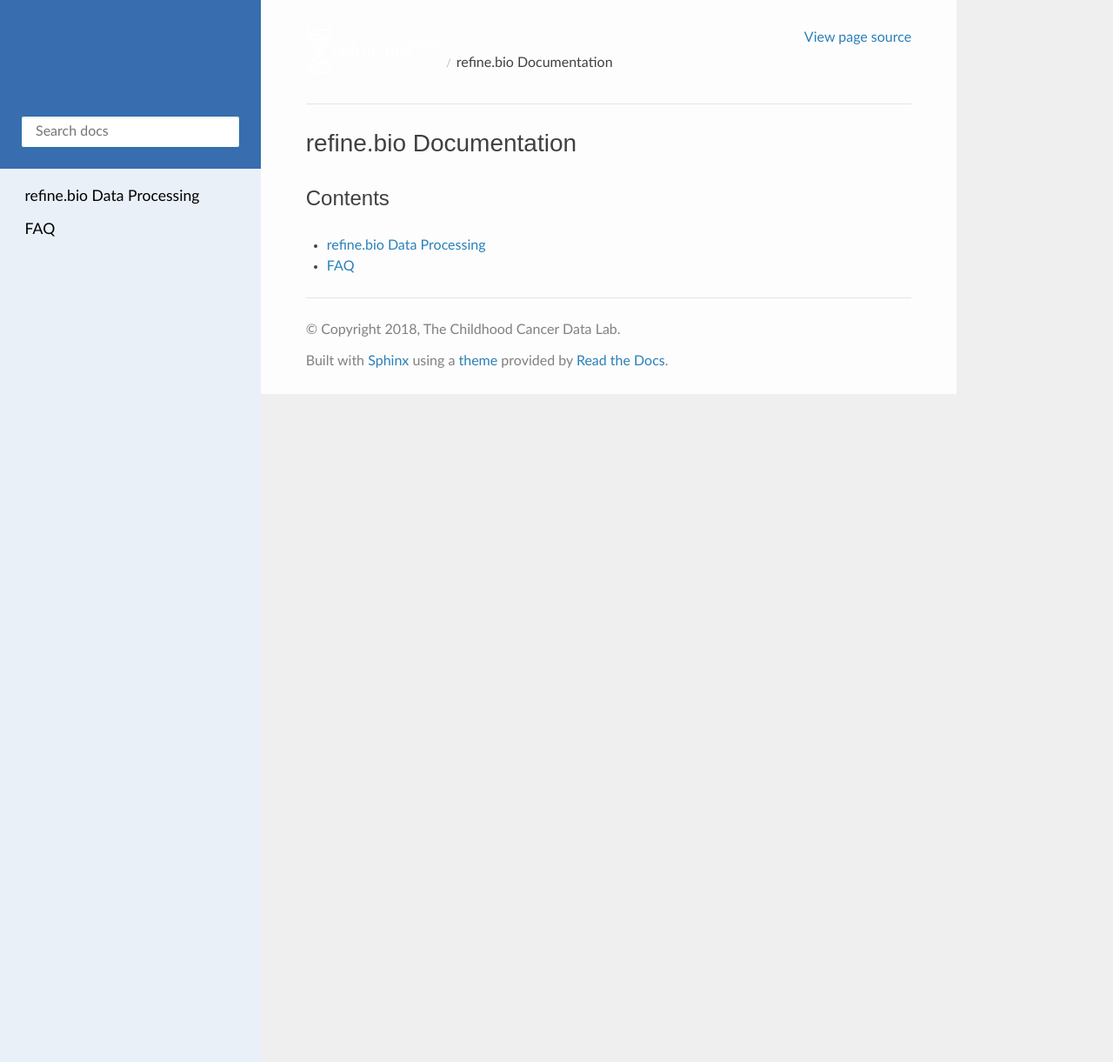
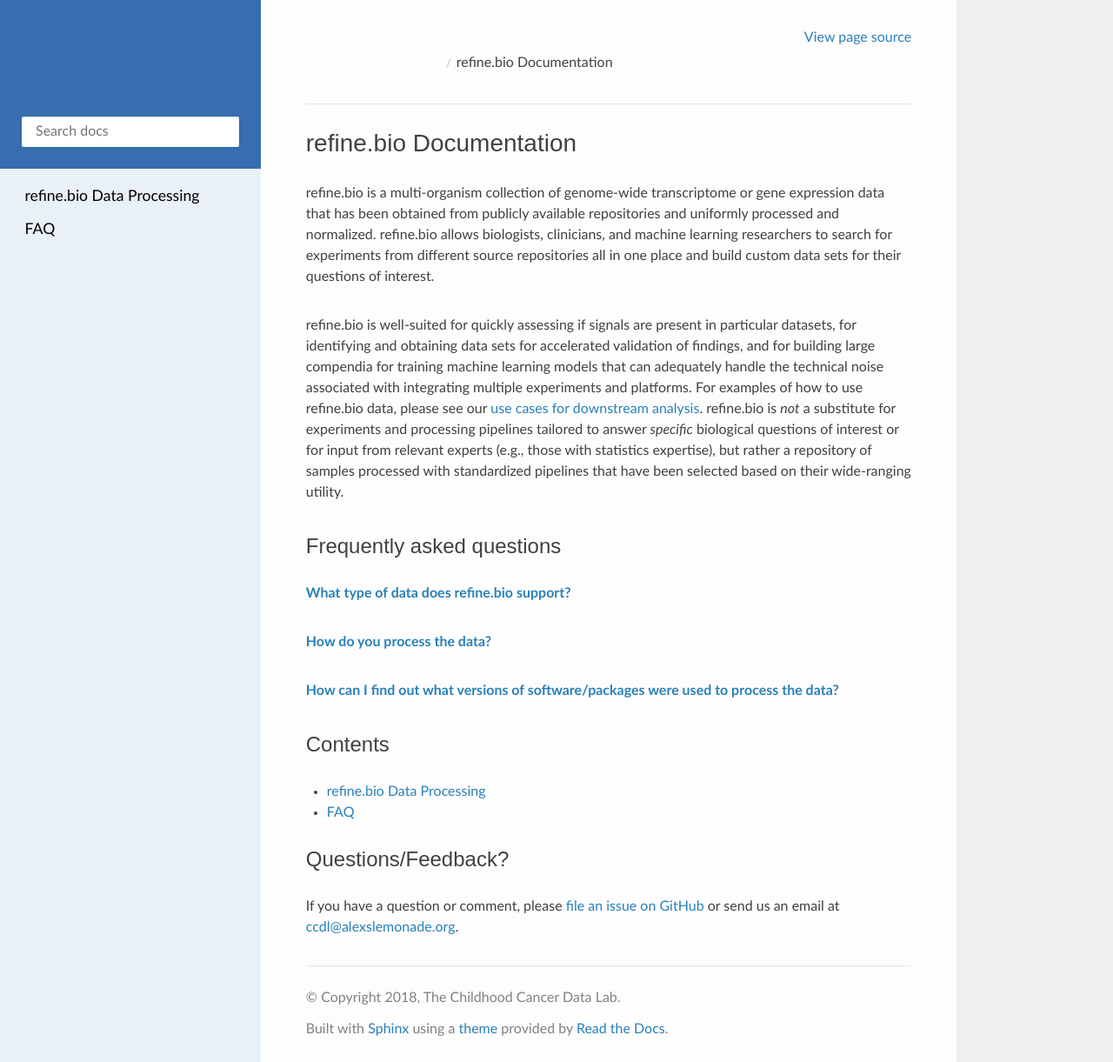
Before and after one commit to AlexsLemonade/refinebio-docs, a Sphinx documentation site: the page built from docs/index.md, in a window 1280 px wide and 1221 px high. Shown: the whole window at 87% size. Built offline with Sphinx 7.4.7 and the Read the Docs theme 2.0.0, drawn with Linux system fonts in a browser that asks for light colours.

Commit message:
Add introduction (#56)
* First pass at introduction

* Add FAQ header

```diff
--- a/docs/index.md
+++ b/docs/index.md
@@ -1,7 +1,27 @@
 refine.bio Documentation
 ======================================
+
+
+refine.bio is a multi-organism collection of genome-wide transcriptome or gene expression data that has been obtained from publicly available repositories and uniformly processed and normalized.
+refine.bio allows biologists, clinicians, and machine learning researchers to search for experiments from different source repositories all in one place and build custom data sets for their questions of interest.
+
+refine.bio is well-suited for quickly assessing if signals are present in particular datasets, for identifying and obtaining data sets for accelerated validation of findings, and for building large compendia for training machine learning models that can adequately handle the technical noise associated with integrating multiple experiments and platforms.
+For examples of how to use refine.bio data, please see our [use cases for downstream analysis](https://refinebio-docs.readthedocs.io/en/latest/main_text.html#use-cases-for-downstream-analysis).
+refine.bio is _not_ a substitute for experiments and processing pipelines tailored to answer _specific_ biological questions of interest or for input from relevant experts (e.g., those with statistics expertise), but rather a repository of samples processed with standardized pipelines that have been selected based on their wide-ranging utility.
+
+### Frequently asked questions
+
+[**What type of data does refine.bio support?**](https://refinebio-docs.readthedocs.io/en/latest/faq.html#what-type-of-data-does-refine-bio-support)
+
+[**How do you process the data?**](https://refinebio-docs.readthedocs.io/en/latest/faq.html#how-do-you-process-the-data)
+
+[**How can I find out what versions of software/packages were used to process the data?**](https://refinebio-docs.readthedocs.io/en/latest/faq.html#how-can-i-find-out-what-versions-of-software-packages-were-used-to-process-the-data)
 
 ## Contents
 
 * [refine.bio Data Processing](main_text.md)
 * [FAQ](faq.md)
+
+## Questions/Feedback?
+
+If you have a question or comment, please [file an issue on GitHub](https://github.com/AlexsLemonade/refinebio/issues) or send us an email at [ccdl@alexslemonade.org](mailto:ccdl@alexslemonade.org).
```
